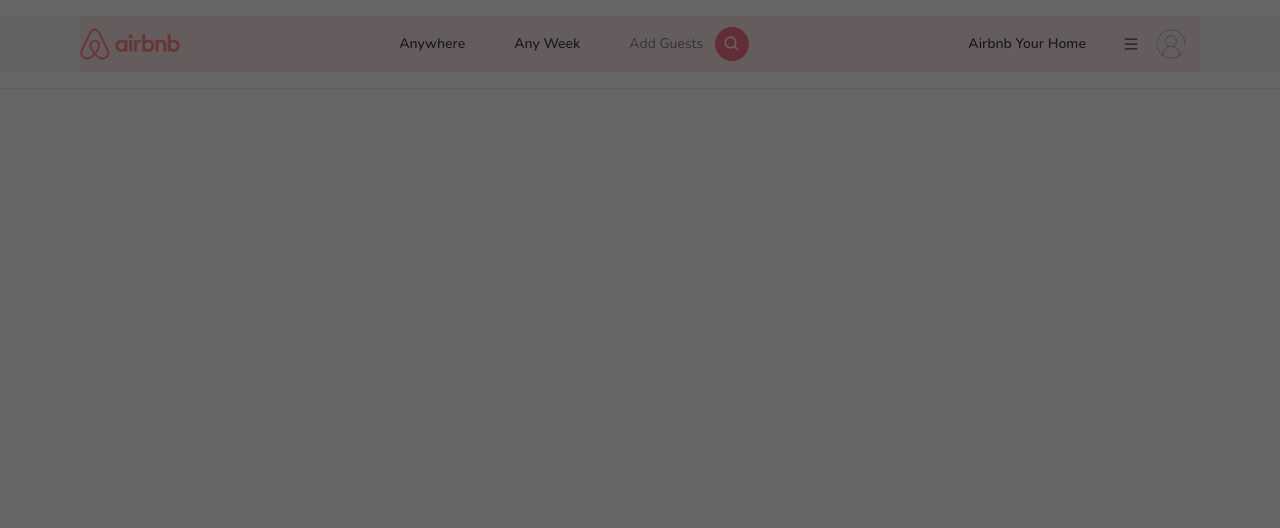
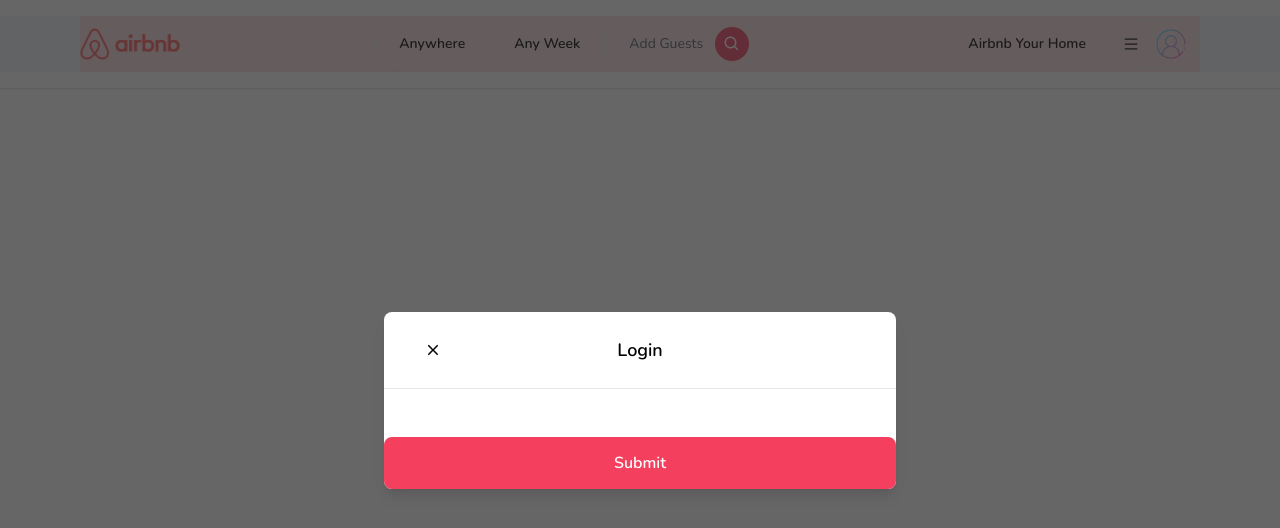
Before and after one commit to FrankYChills/Airbnb, a Next.js app: page / in a window 1280 px wide. Shown: the top 528 px of the page. Built offline with nearby package versions, Linux system fonts and the light colour scheme.

Commit message:
modal functionality-1

```diff
--- /dev/null
+++ b/app/components/Button.tsx
@@ -0,0 +1,41 @@
+"use client";
+
+import { IconType } from "react-icons";
+
+interface ButtonProps {
+  label: string;
+  onClick: (e: React.MouseEvent<HTMLButtonElement>) => void;
+  disabled?: boolean;
+  outline?: boolean;
+  small?: boolean;
+  icon?: IconType;
+}
+
+const Button: React.FC<ButtonProps> = ({
+  label,
+  onClick,
+  disabled,
+  outline,
+  small,
+  icon: Icon,
+}) => {
+  return (
+    <button
+      onClick={onClick}
+      disabled={disabled}
+      className={`relative disabled:opacity-70 disabled:cursor-not-allowed rounded-lg hover:opacity-80 transition w-full
+    ${outline ? "bg-white" : "bg-rose-500"} ${
+        outline ? "border-black" : "border-rose-500"
+      } ${outline ? "text-black" : "text-white"}
+        ${small ? "py-1" : "py-3"} ${small ? "text-sm" : "text-md"} ${
+        small ? "font-light" : "font-semibold"
+      } ${small ? "border-[1px]" : "border-2"}
+       `}
+    >
+      {Icon && <Icon className="absolute left-4 top-3" size={25} />}
+      {label}
+    </button>
+  );
+};
+
+export default Button;
--- a/app/components/modals/Modal.tsx
+++ b/app/components/modals/Modal.tsx
@@ -1,6 +1,9 @@
 "use client";
 
 import { useCallback, useEffect, useState } from "react";
+
+import { IoMdClose } from "react-icons/io";
+import Button from "../Button";
 
 interface ModalProps {
   isOpen?: boolean;
@@ -12,7 +15,7 @@
   actionlabel: string;
   disabled?: boolean;
   secondaryAction?: () => void;
-  secondaryLabel?: string;
+  secondaryActionLabel?: string;
 }
 
 const Modal: React.FC<ModalProps> = ({
@@ -25,7 +28,7 @@
   actionlabel,
   disabled,
   secondaryAction,
-  secondaryLabel,
+  secondaryActionLabel,
 }) => {
   const [showModal, setShowModal] = useState(isOpen);
 
@@ -66,7 +69,46 @@
         className="bg-neutral-800/70 justify-center items-center flex overflow-x-hidden overflow-y-auto fixed z-50 inset-0
       outline-none focus:outline-none "
       >
-        <div className="relative w-full md:w-4/6 lg:w-3/5 xl:w-2/5 my-6 mx-auto h-full lg:h-auto md:h-auto"></div>
+        <div className="relative w-full md:w-4/6 lg:w-3/5 xl:w-2/5 my-6 mx-auto h-full lg:h-auto md:h-auto">
+          {/* Content */}
+          <div
+            className={`translate duration-300 h-full ${
+              showModal ? "translate-y-0" : "translate-y-full"
+            } ${showModal ? "opacity-100" : "opacity-0"}`}
+          >
+            <div className="translate h-full lg:h-auto md:h-auto border-0 rounded-lg shadow-lg relative flex flex-col w-full bg-white outline-none focus:outline-none">
+              {/* Header */}
+              <div className="flex items-center p-6 rounded-t justify-center relative border-b-[1px]">
+                <button
+                  onClick={handleClose}
+                  className="p-1 border-0 hover:opacity-70 transition absolute left-9"
+                >
+                  <IoMdClose size={18} />
+                </button>
+                <div className="text-lg font-semibold">{title}</div>
+              </div>
+              {/* Body */}
+              <div className="relative p-6 flex-auto">{body}</div>
+              {/* Footer */}
+              <div className="flex flex-row items-center gap-4 w-full">
+                {secondaryAction && secondaryActionLabel && (
+                  <Button
+                    outline
+                    label={secondaryActionLabel}
+                    disabled={disabled}
+                    onClick={handleSecondaryAction}
+                  />
+                )}
+
+                <Button
+                  label={actionlabel}
+                  disabled={disabled}
+                  onClick={handleSubmit}
+                />
+              </div>
+            </div>
+          </div>
+        </div>
       </div>
     </>
   );
--- a/app/layout.tsx
+++ b/app/layout.tsx
@@ -18,7 +18,7 @@
   return (
     <html lang="en">
       <body className={nfont.className}>
-        <Modal isOpen />
+        <Modal isOpen title="Login" actionlabel="Submit" />
         <Navbar />
         {children}
       </body>
```
